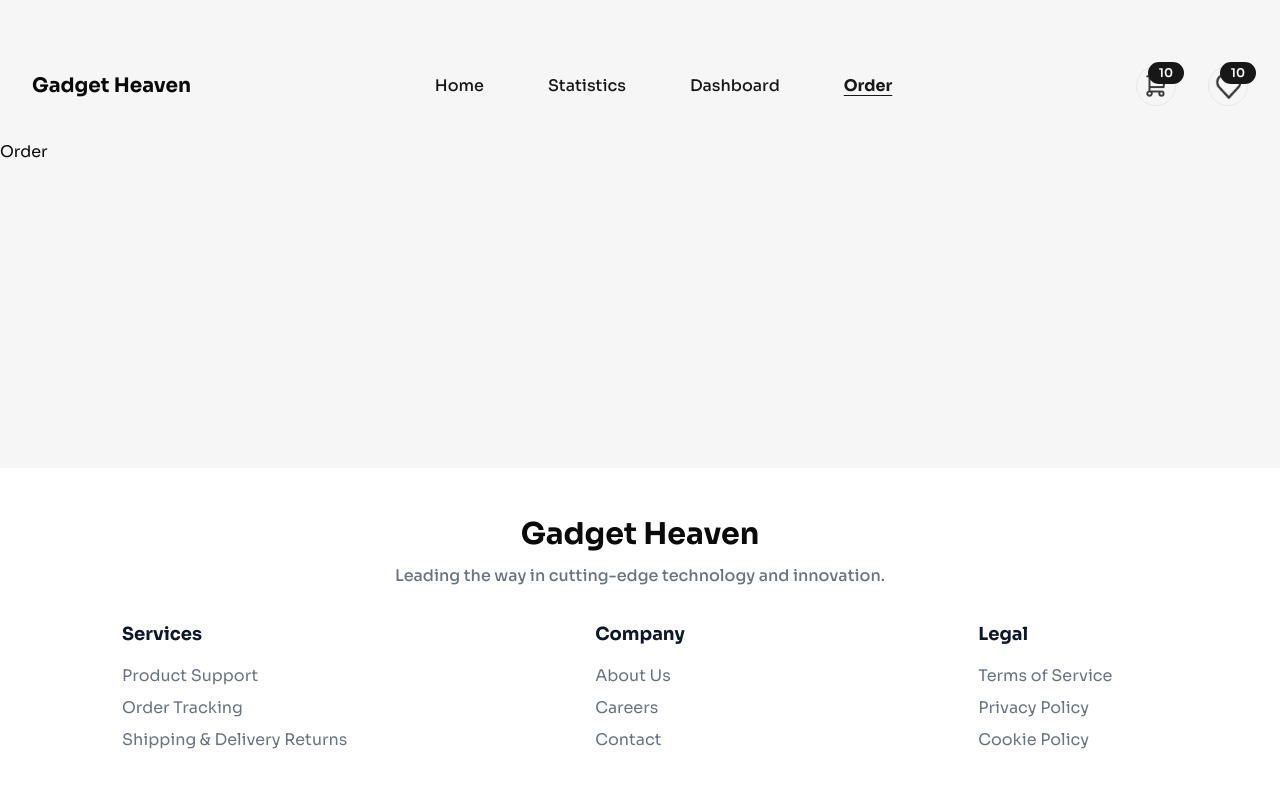
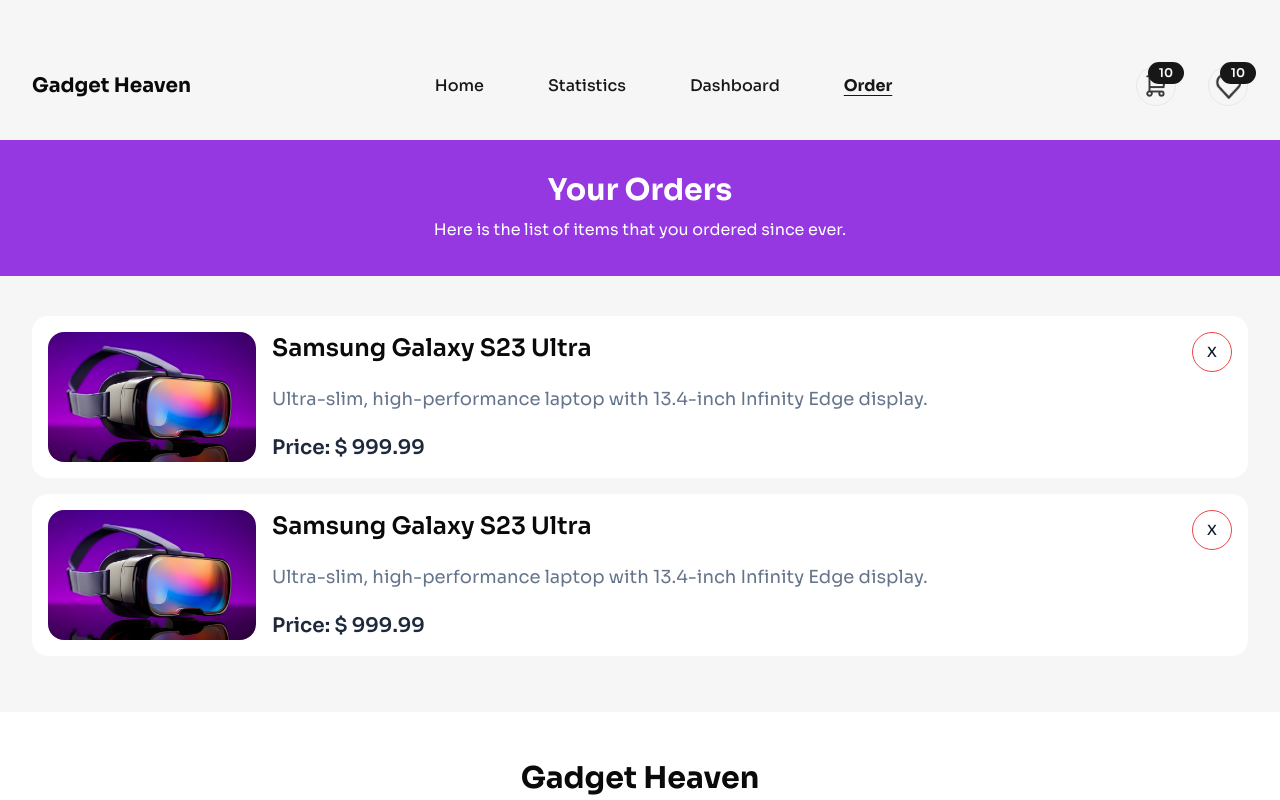
Before and after one commit to imashiksarkar/gadget-heaven, a React (Vite) app: page /order in a window 1280 px wide. Shown: the top 800 px of the page. Built offline with nearby package versions, Linux system fonts and the light colour scheme.

Commit message:
- order page complete

```diff
--- a/src/pages/Order/index.tsx
+++ b/src/pages/Order/index.tsx
@@ -1,5 +1,29 @@
+import CartItem from '@/components/Cart/CartItem'
+
 const Order = () => {
-  return <div>Order</div>
+  return (
+    <section>
+      <header className='bg-[#9538E2] py-8'>
+        <div className='con flex flex-col items-center text-white'>
+          <h1 className='text-3xl font-bold'>Your Orders</h1>
+          <p className='mt-2 max-w-[65ch] text-center leading-7'>
+            Here is the list of items that you ordered since ever.
+          </p>
+        </div>
+      </header>
+
+      <div className='con mt-10'>
+        <ul className='flex flex-col items-center gap-4'>
+          <li className='w-full flex justify-center'>
+            <CartItem />
+          </li>
+          <li className='w-full flex justify-center'>
+            <CartItem />
+          </li>
+        </ul>
+      </div>
+    </section>
+  )
 }
 
 export default Order
```
